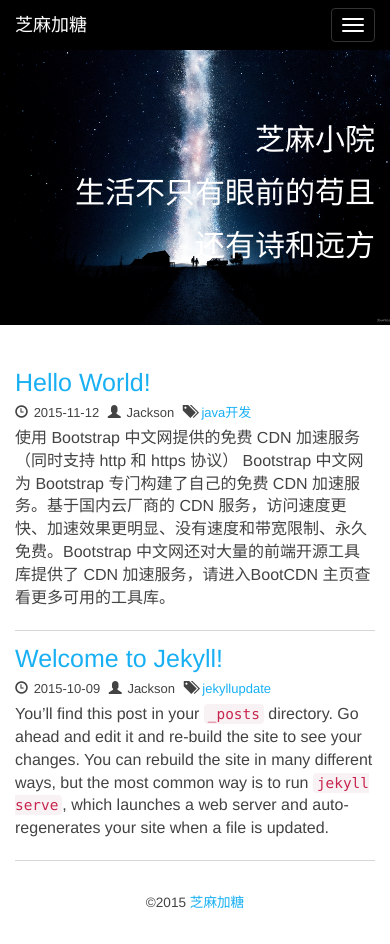
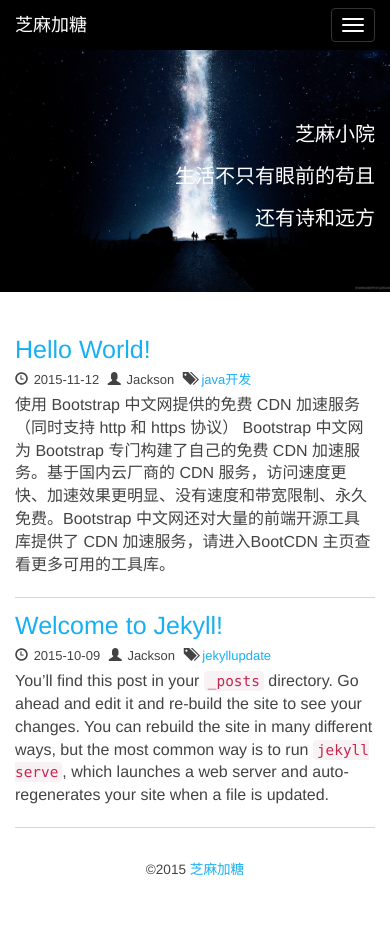
Before and after one commit to JacksonSha/jacksonsha.github.io, a Jekyll site: the page built from index.html, in a window 390 px wide. Built offline with Jekyll 4.4.1, drawn with Linux system fonts in a browser that asks for light colours; nearby versions of some CDN libraries; after the commit the page ends 911 px from its top, so only the background shows below that.

Commit message:
update css

```diff
--- a/css/main.css
+++ b/css/main.css
@@ -56,7 +56,11 @@
   background-repeat: no-repeat;
   background-position-y: 70%;
 }
-
+@media screen and (max-width: 768px) {
+  .jumbotron h2 {
+    font-size: 2rem;
+  }
+}
 .article {
   float: none;
   clear: both;
```
